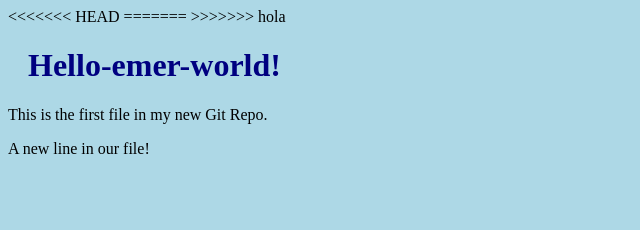
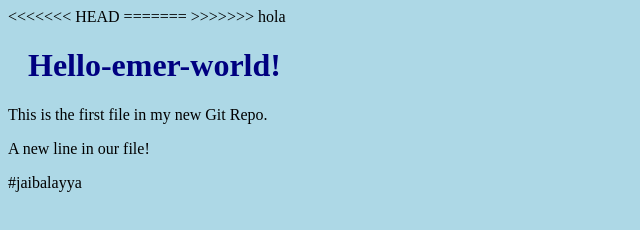
Before and after one commit to manoharmanu1405/hello-world, a plain HTML site: page index.html in a window 1280 px wide. Shown: the whole page, without its empty margins (0-640 px from the left). Drawn offline with Linux system fonts and the light colour scheme.

Commit message:
Update index.html

```diff
--- a/index.html
+++ b/index.html
@@ -16,3 +16,4 @@
 
 </body>
 </html>
+#jaibalayya
```
